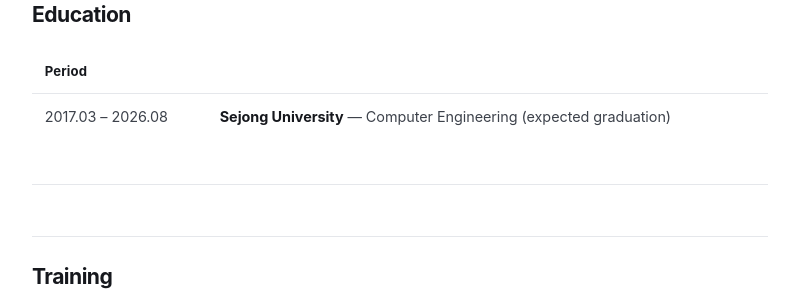
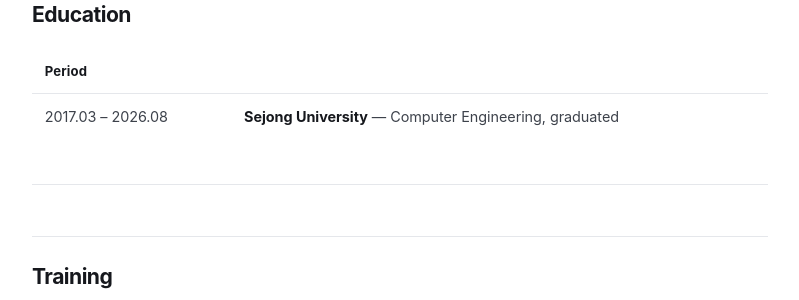
Before and after one commit to sjungwon03/sjungwon03.github.io, a Jekyll site: the page built from resume.md, in a window 1280 px wide and 900 px high, scrolled down 10393 px. Shown: the part 152-452 px from the top of the window, without its empty margins (152-951 px from the left). Built offline with Jekyll 4.4.1, drawn with Linux system fonts in a browser that asks for light colours; some web fonts are replaced.

Commit message:
학력 표기를 졸업예정에서 졸업으로 변경
Co-Authored-By: Claude Opus 5 <noreply@anthropic.com>

```diff
--- a/resume.md
+++ b/resume.md
@@ -197,7 +197,7 @@ Wrote the design documentation myself, recording the reasoning behind each choic
 
 | Period | |
 | --- | --- |
-| 2017.03 – 2026.08 | **Sejong University** — Computer Engineering (expected graduation) |
+| 2017.03 – 2026.08 | **Sejong University** — Computer Engineering, graduated |
 
 ---
 
```
Also changed, not shown: ko/resume.md (+1 -1 lines).
